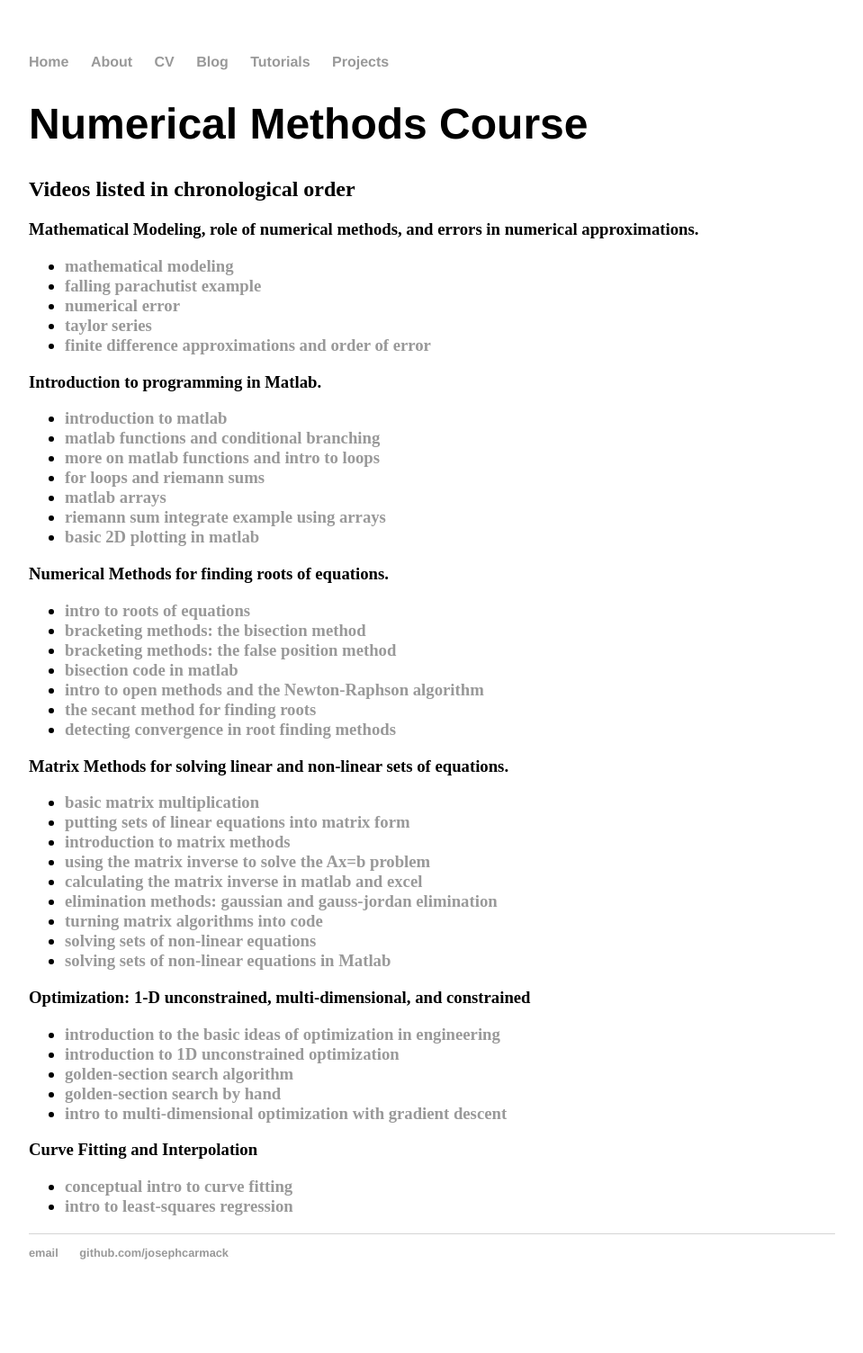
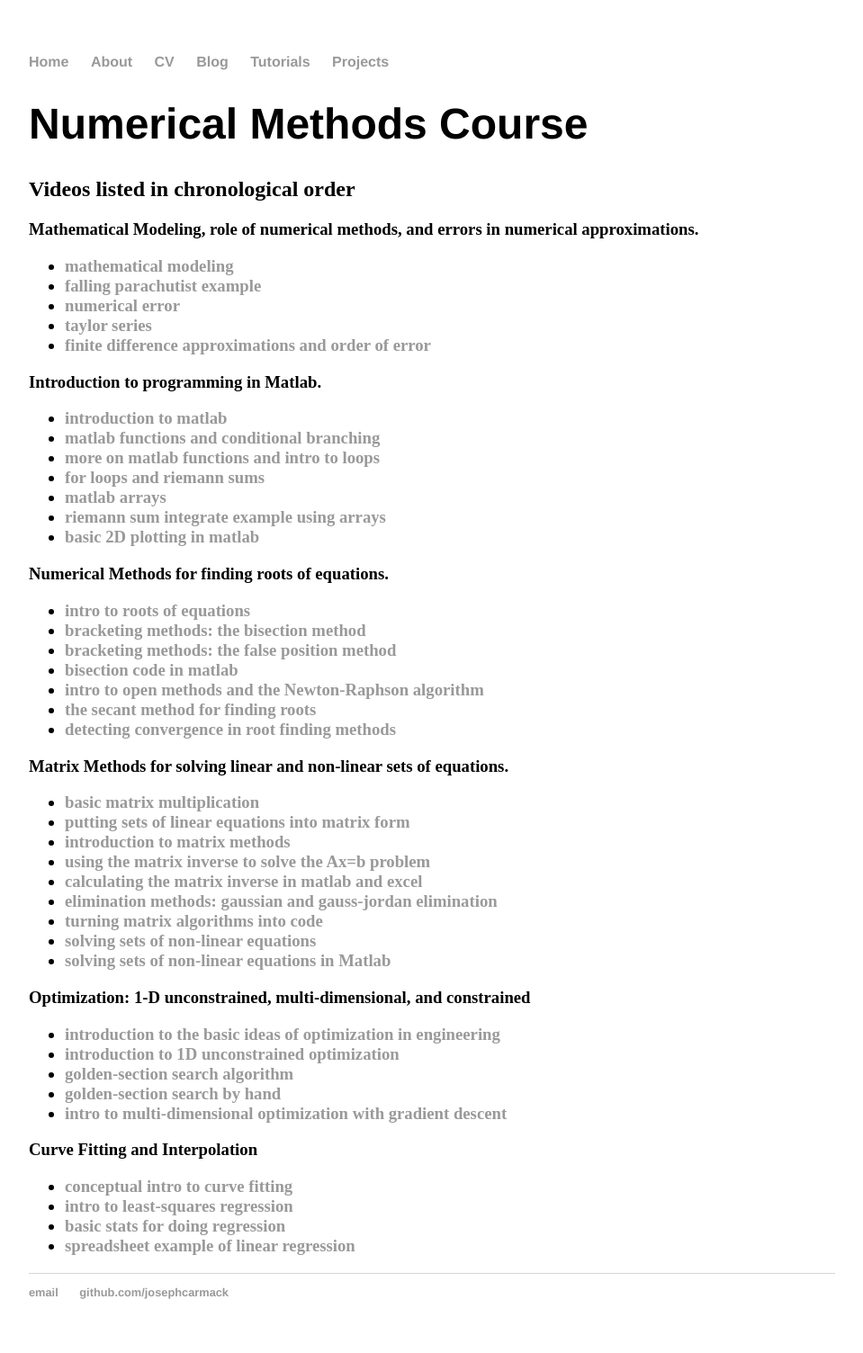
Before and after one commit to josephcarmack/josephcarmack.github.io, a Jekyll site: the page built from tutorials/meeg2703/index.html, in a window 1280 px wide. Shown: the whole page at 90% size, without its empty margins (160-1119 px from the left). Built offline with Jekyll 4.4.1, drawn with Linux system fonts in a browser that asks for light colours; before the commit the page ends 1460 px from its top, so only the background shows below that.

Commit message:
add video

```diff
--- a/tutorials/meeg2703/index.html
+++ b/tutorials/meeg2703/index.html
@@ -109,5 +109,9 @@ title: Numerical Methods Course
 					conceptual intro to curve fitting</a></li>
 			<li><a href="https://youtu.be/C4PWVjiW568">
 					intro to least-squares regression</a></li>
+			<li><a href="https://youtu.be/PWb2WDtQKVI">
+					basic stats for doing regression</a></li>
+			<li><a href="https://youtu.be/qtSRa7QCYsc">
+					spreadsheet example of linear regression</a></li>
 		</ul>
 	</h3>
```
